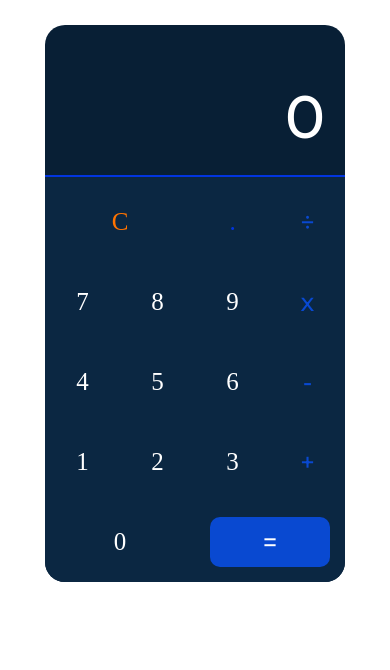
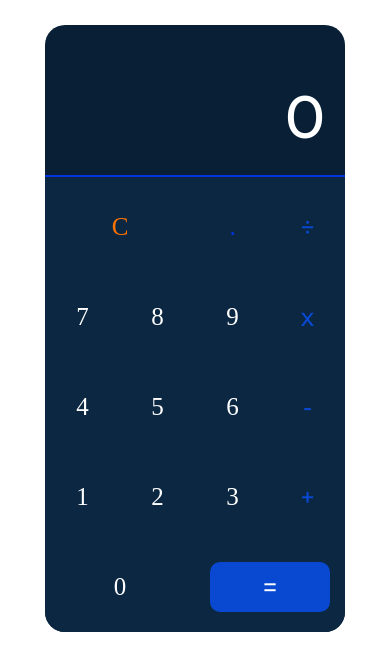
Before and after one commit to JoseAndres-Ksquare/MiniProject-1, a plain HTML site: page index.html in a window 390 px wide. Drawn offline with Linux system fonts and the light colour scheme; a web font is replaced by a local one.

Commit message:
media queries verion final

```diff
--- a/style.css
+++ b/style.css
@@ -10,7 +10,7 @@ body {
 .calculadora {
   background-color: #081f35;
   width: 520px;
-  height: 600px;
+  height: auto;
   border-radius: 20px;
   padding-top: 35px;
   color: white;
@@ -33,7 +33,7 @@ body {
   gap: 20px;
   background-color: #0b2742;
   padding: 20px;
-  height: 400px;
+  height: 450px;
   border-radius: 0 0 20px 20px;
   border-top: 2px #0235df solid;
 }
@@ -96,7 +96,7 @@ body {
 @media only screen and (max-width: 500px) {
   .calculadora {
     width: 350px;
-    height: 650px;
+    height: auto;
   }
 
   .display-class {
```
